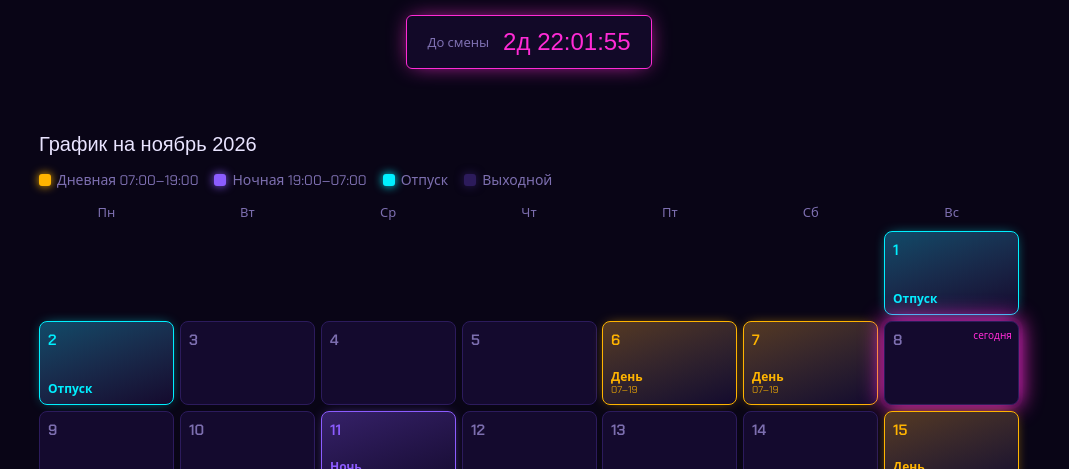
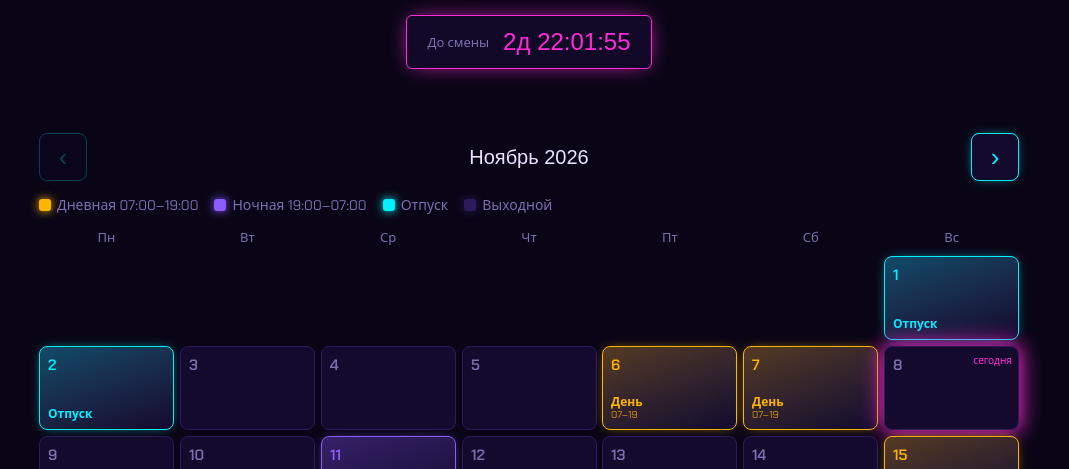
Before and after one commit to mixadlo/shifts, a plain HTML site: page index.html in a window 1280 px wide. Shown: the part 483-952 px from the top of the page, without its empty margins (111-1180 px from the left). Drawn offline with Linux system fonts and the light colour scheme; a web font is replaced by a local one.

Commit message:
Update index.html

```diff
--- a/index.html
+++ b/index.html
@@ -58,6 +58,7 @@ h2{font-family:Unbounded,sans-serif;font-weight:500;font-size:20px;margin:44px 0
 footer{margin-top:36px;text-align:center;color:var(--dim);font-size:13px}
 @media(max-width:560px){.c{min-height:62px;padding:5px}.t small{display:none}.t{font-size:10px}.n{font-size:13px}.c.today::after{display:none}.cal{gap:4px}}
 @media(prefers-reduced-motion:reduce){*,*::before,*::after{animation-duration:.01ms!important;animation-iteration-count:1!important}.c{opacity:1}}
+.nav{display:flex;align-items:center;justify-content:space-between;gap:12px;margin:44px 0 14px}.nav h2{margin:0;text-align:center;flex:1}.nav button{width:48px;height:48px;border-radius:8px;border:1px solid var(--vac);background:var(--panel);color:var(--vac);font-size:26px;line-height:1;cursor:pointer;box-shadow:0 0 14px -6px var(--vac);transition:transform .15s,background .15s}.nav button:hover:not(:disabled){background:var(--vac);color:var(--bg);transform:scale(1.08)}.nav button:disabled{opacity:.25;cursor:default;box-shadow:none}.nav button:focus-visible{outline:2px solid var(--no);outline-offset:2px}.note{padding:28px;text-align:center;color:var(--dim);border:1px dashed var(--line);border-radius:8px;margin-top:14px}
 </style>
 </head>
 <body>
@@ -70,7 +71,7 @@ footer{margin-top:36px;text-align:center;color:var(--dim);font-size:13px}
     <div class="cd" id="cdbox"><span id="cdlabel"></span><b id="cd"></b></div>
   </section>
 
-  <h2>График на ноябрь 2026</h2>
+  <div class="nav"><button id="prev" aria-label="Предыдущий месяц">‹</button><h2 id="mtitle"></h2><button id="next" aria-label="Следующий месяц">›</button></div>
   <div class="legend">
     <em style="--c:var(--day)">Дневная 07:00–19:00</em>
     <em style="--c:var(--night)">Ночная 19:00–07:00</em>
@@ -79,19 +80,28 @@ footer{margin-top:36px;text-align:center;color:var(--dim);font-size:13px}
   </div>
   <div class="cal" id="cal"></div>
 
-  <h2>Ноябрь в цифрах</h2>
-  <div class="stats" id="stats"></div>
+  <div class="note" id="note" style="display:none"></div>
+  <div id="statsbox"><h2 id="stitle"></h2>
+  <div class="stats" id="stats"></div></div>
 </div>
 
 <script>
 // ===== НАСТРОЙКИ: правь здесь =====
-const YEAR = 2026, MONTH = 11;
 const DAY_START = 7, NIGHT_START = 19, SHIFT_HOURS = 12;
 // DP = дневная, NB = ночная, DOV = отпуск. Остальные дни — выходные.
-const PLAN = {1:"DOV",2:"DOV",6:"DP",7:"DP",11:"NB",15:"DP",16:"DP",18:"NB",20:"NB",22:"NB",24:"DP",25:"DP",28:"DP",29:"NB"};
+// Новый месяц: добавь строку вида "2026-12": {3:"DP", 4:"NB"},
+const PLANS = {
+  "2026-11": {1:"DOV",2:"DOV",6:"DP",7:"DP",11:"NB",15:"DP",16:"DP",18:"NB",20:"NB",22:"NB",24:"DP",25:"DP",28:"DP",29:"NB"}
+};
 // ==================================
 
+const MN=["Январь","Февраль","Март","Апрель","Май","Июнь","Июль","Август","Сентябрь","Октябрь","Ноябрь","Декабрь"];
+const MG=["января","февраля","марта","апреля","мая","июня","июля","августа","сентября","октября","ноября","декабря"];
+const DOW=["вс","пн","вт","ср","чт","пт","сб"];
+const NAME={DP:["День","07–19"],NB:["Ночь","19–07"],DOV:["Отпуск",""]};
 const pad = n => String(n).padStart(2,"0");
+const ym = (y,m) => y+"-"+pad(m);
+const idx = (y,m) => y*12+m-1;
 const fmt = new Intl.DateTimeFormat("en-GB",{timeZone:"Europe/Prague",year:"numeric",month:"2-digit",day:"2-digit",hour:"2-digit",minute:"2-digit",second:"2-digit",hourCycle:"h23"});
 function now(){
   const p = Object.fromEntries(fmt.formatToParts(new Date()).map(x=>[x.type,x.value]));
@@ -100,67 +110,109 @@ function now(){
   if(qd && /^\d{4}-\d{2}-\d{2}$/.test(qd)){const a=qd.split("-");o.y=+a[0];o.m=+a[1];o.d=+a[2];o.h=q.get("h")?+q.get("h"):12;o.mi=0;o.s=0}
   return o;
 }
-const utc = (d,h) => Date.UTC(YEAR,MONTH-1,d,h);
-const startOf = d => utc(d, PLAN[d]==="NB" ? NIGHT_START : DAY_START);
-const shifts = Object.keys(PLAN).map(Number).filter(d=>PLAN[d]!=="DOV").sort((a,b)=>a-b).map(d=>({d,t:PLAN[d],s:startOf(d),e:startOf(d)+SHIFT_HOURS*36e5}));
+function planOf(y,m,d){
+  const dt=new Date(Date.UTC(y,m-1,d));
+  const p=PLANS[ym(dt.getUTCFullYear(),dt.getUTCMonth()+1)];
+  return p?p[dt.getUTCDate()]:undefined;
+}
+const startOf=(y,m,d,t)=>Date.UTC(y,m-1,d,t==="NB"?NIGHT_START:DAY_START);
+const shifts=[];
+Object.keys(PLANS).forEach(k=>{const [y,m]=k.split("-").map(Number);
+  Object.keys(PLANS[k]).forEach(d=>{const t=PLANS[k][d];if(t==="DOV")return;const s=startOf(y,m,+d,t);shifts.push({y,m,d:+d,t,s,e:s+SHIFT_HOURS*36e5})})});
+shifts.sort((a,b)=>a.s-b.s);
 const hhmm = ms => {const x=new Date(ms);return pad(x.getUTCHours())+":"+pad(x.getUTCMinutes())};
 const dur = ms => {ms=Math.max(0,ms);const s=Math.floor(ms/1000);const d=Math.floor(s/86400),h=Math.floor(s%86400/3600),m=Math.floor(s%3600/60),c=s%60;return (d?d+"д ":"")+pad(h)+":"+pad(m)+":"+pad(c)};
-const ru = (d)=>["вс","пн","вт","ср","чт","пт","сб"][new Date(Date.UTC(YEAR,MONTH-1,d)).getUTCDay()];
 
+// ----- состояние просмотра -----
+const keys=Object.keys(PLANS).sort();
+const N0=now();
+const first=keys.length?keys[0].split("-").map(Number):[N0.y,N0.m];
+const last=keys.length?keys[keys.length-1].split("-").map(Number):[N0.y,N0.m];
+const MIN=Math.min(idx(first[0],first[1]),idx(N0.y,N0.m));
+const MAX=Math.max(idx(last[0],last[1])+1,idx(N0.y,N0.m));
+let view=readHash();
+function readHash(){
+  const h=location.hash.match(/^#(\d{4})-(\d{2})$/);
+  let i=h?idx(+h[1],+h[2]):idx(N0.y,N0.m);
+  i=Math.min(MAX,Math.max(MIN,i));return {y:Math.floor(i/12),m:i%12+1};
+}
+function go(delta){const i=idx(view.y,view.m)+delta;if(i<MIN||i>MAX)return;location.hash="#"+ym(Math.floor(i/12),i%12+1)}
+document.getElementById("prev").onclick=()=>go(-1);
+document.getElementById("next").onclick=()=>go(1);
+addEventListener("hashchange",()=>{view=readHash();build()});
+
+// ----- календарь -----
+function build(){
+  const cal=document.getElementById("cal");cal.innerHTML="";
+  ["Пн","Вт","Ср","Чт","Пт","Сб","Вс"].forEach(x=>{const e=document.createElement("div");e.className="dow";e.textContent=x;cal.appendChild(e)});
+  const plan=PLANS[ym(view.y,view.m)]||{};
+  const has=!!PLANS[ym(view.y,view.m)];
+  const lead=(new Date(Date.UTC(view.y,view.m-1,1)).getUTCDay()+6)%7, days=new Date(Date.UTC(view.y,view.m,0)).getUTCDate();
+  let i=0;
+  for(let k=0;k<lead;k++){const e=document.createElement("div");e.className="c e";cal.appendChild(e)}
+  for(let d=1;d<=days;d++){
+    const t=plan[d],e=document.createElement("div");
+    e.id="d"+d;e.className="c"+(t?" "+t:"");e.style.setProperty("--i",i++);
+    e.innerHTML='<span class="n">'+d+'</span>'+(t?'<span class="t">'+NAME[t][0]+(NAME[t][1]?'<small>'+NAME[t][1]+'</small>':'')+'</span>':'');
+    cal.appendChild(e);
+  }
+  document.getElementById("mtitle").textContent=MN[view.m-1]+" "+view.y;
+  const vi=idx(view.y,view.m);
+  document.getElementById("prev").disabled=vi<=MIN;
+  document.getElementById("next").disabled=vi>=MAX;
+  const note=document.getElementById("note"),sb=document.getElementById("statsbox");
+  if(has){
+    note.style.display="none";sb.style.display="";
+    const cnt=t=>Object.values(plan).filter(x=>x===t).length;
+    document.getElementById("stitle").textContent=MN[view.m-1]+" в цифрах";
+    document.getElementById("stats").innerHTML=[["DP","Дневных смен",cnt("DP")],["NB","Ночных смен",cnt("NB")],["DOV","Дней отпуска",cnt("DOV")],["","Выходных",days-Object.keys(plan).length]]
+     .map(a=>'<div class="s" style="--k:'+({DP:"var(--day)",NB:"var(--night)",DOV:"var(--vac)"}[a[0]]||"var(--yes)")+'"><b>'+a[2]+'</b><span>'+a[1]+'</span></div>').join("");
+  }else{
+    sb.style.display="none";note.style.display="";
+    note.textContent="График на "+MN[view.m-1].toLowerCase()+" ещё не добавлен";
+  }
+  markToday();
+}
+function markToday(){
+  document.querySelectorAll(".c.today").forEach(e=>e.classList.remove("today"));
+  const n=now();
+  if(n.y===view.y&&n.m===view.m){const el=document.getElementById("d"+n.d);if(el)el.classList.add("today")}
+}
+
+// ----- главный статус -----
 function render(){
-  const n = now(), T = Date.UTC(n.y,n.m-1,n.d,n.h,n.mi,n.s);
-  document.getElementById("clock").textContent = pad(n.h)+":"+pad(n.mi)+":"+pad(n.s);
-  document.getElementById("date").textContent = pad(n.d)+"."+pad(n.m)+"."+n.y;
-  const big=document.getElementById("big"), sub=document.getElementById("sub"), root=document.documentElement.style;
-  const cur = shifts.find(x=>T>=x.s && T<x.e);
-  const next = shifts.find(x=>x.s>T);
-  const inMonth = n.y===YEAR && n.m===MONTH;
-  let word, color, text, label="", cd="";
-  if(!inMonth){word="?";color="var(--dim)";text="В графике только ноябрь 2026";document.getElementById("cdbox").style.display="none"}
+  const n=now(), T=Date.UTC(n.y,n.m-1,n.d,n.h,n.mi,n.s);
+  document.getElementById("clock").textContent=pad(n.h)+":"+pad(n.mi)+":"+pad(n.s);
+  document.getElementById("date").textContent=pad(n.d)+"."+pad(n.m)+"."+n.y;
+  const big=document.getElementById("big"),sub=document.getElementById("sub"),box=document.getElementById("cdbox");
+  const cur=shifts.find(x=>T>=x.s&&T<x.e), next=shifts.find(x=>x.s>T);
+  const hasData=!!PLANS[ym(n.y,n.m)];
+  let word,color,text,label="",cd="";
+  if(!hasData&&!cur){word="?";color="var(--dim)";text="График на этот месяц ещё не добавлен"}
   else{
-    document.getElementById("cdbox").style.display="";
-    const today = PLAN[n.d], prevNight = PLAN[n.d-1]==="NB" && n.h<DAY_START;
+    const today=planOf(n.y,n.m,n.d);
     if(cur){
       word="ДА";color="var(--yes)";
       text="Сейчас на смене ("+(cur.t==="NB"?"ночная":"дневная")+") до "+hhmm(cur.e);
       label="До конца смены";cd=dur(cur.e-T);
     }else if(today==="DP"||today==="NB"){
       word="ДА";color="var(--yes)";
-      text = T<startOf(n.d) ? "Сегодня "+(today==="NB"?"ночная":"дневная")+" смена, начало в "+hhmm(startOf(n.d)) : "Смена на сегодня уже закончилась";
+      const st=startOf(n.y,n.m,n.d,today);
+      text=T<st?"Сегодня "+(today==="NB"?"ночная":"дневная")+" смена, начало в "+hhmm(st):"Смена на сегодня уже закончилась";
       if(next){label="До следующей смены";cd=dur(next.s-T)}
     }else{
       word="НЕТ";color=today==="DOV"?"var(--vac)":"var(--no)";
-      text = today==="DOV" ? "Миша в отпуске" : "Сегодня у Миши выходной";
-      if(next){text+=" · следующая смена: "+ru(next.d)+", "+next.d+" ноября ("+(next.t==="NB"?"ночь":"день")+")";label="До смены";cd=dur(next.s-T)}
+      text=today==="DOV"?"Миша в отпуске":"Сегодня у Миши выходной";
+      if(next){const wd=DOW[new Date(Date.UTC(next.y,next.m-1,next.d)).getUTCDay()];
+        text+=" · следующая смена: "+wd+", "+next.d+" "+MG[next.m-1]+" ("+(next.t==="NB"?"ночь":"день")+")";label="До смены";cd=dur(next.s-T)}
     }
   }
-  big.textContent=word;big.dataset.t=word;root.setProperty("--cur",color);sub.textContent=text;
+  big.textContent=word;big.dataset.t=word;document.documentElement.style.setProperty("--cur",color);sub.textContent=text;
   document.getElementById("cdlabel").textContent=label;document.getElementById("cd").textContent=cd;
-  document.getElementById("cdbox").style.visibility=cd?"visible":"hidden";
-  document.querySelectorAll(".c.today").forEach(e=>e.classList.remove("today"));
-  if(inMonth){const el=document.getElementById("d"+n.d);if(el)el.classList.add("today")}
+  box.style.visibility=cd?"visible":"hidden";
+  markToday();
 }
-
-// календарь
-const cal=document.getElementById("cal");
-["Пн","Вт","Ср","Чт","Пт","Сб","Вс"].forEach(x=>{const e=document.createElement("div");e.className="dow";e.textContent=x;cal.appendChild(e)});
-const first=(new Date(Date.UTC(YEAR,MONTH-1,1)).getUTCDay()+6)%7, days=new Date(Date.UTC(YEAR,MONTH,0)).getUTCDate();
-let i=0;
-for(let k=0;k<first;k++){const e=document.createElement("div");e.className="c e";cal.appendChild(e)}
-const NAME={DP:["День","07–19"],NB:["Ночь","19–07"],DOV:["Отпуск",""]};
-for(let d=1;d<=days;d++){
-  const t=PLAN[d],e=document.createElement("div");
-  e.id="d"+d;e.className="c"+(t?" "+t:"");e.style.setProperty("--i",i++);
-  e.innerHTML='<span class="n">'+d+'</span>'+(t?'<span class="t">'+NAME[t][0]+(NAME[t][1]?'<small>'+NAME[t][1]+'</small>':'')+'</span>':'');
-  cal.appendChild(e);
-}
-// статистика
-const cnt=t=>Object.values(PLAN).filter(x=>x===t).length;
-const off=days-Object.keys(PLAN).length;
-document.getElementById("stats").innerHTML=[["DP","Дневных смен",cnt("DP")],["NB","Ночных смен",cnt("NB")],["DOV","Дней отпуска",cnt("DOV")],["",  "Выходных",off]]
- .map(a=>'<div class="s" style="--k:'+({DP:"var(--day)",NB:"var(--night)",DOV:"var(--vac)"}[a[0]]||"var(--yes)")+'"><b>'+a[2]+'</b><span>'+a[1]+'</span></div>').join("");
-
-render();setInterval(render,1000);
+build();render();setInterval(render,1000);
 </script>
 </body>
 </html>
```
